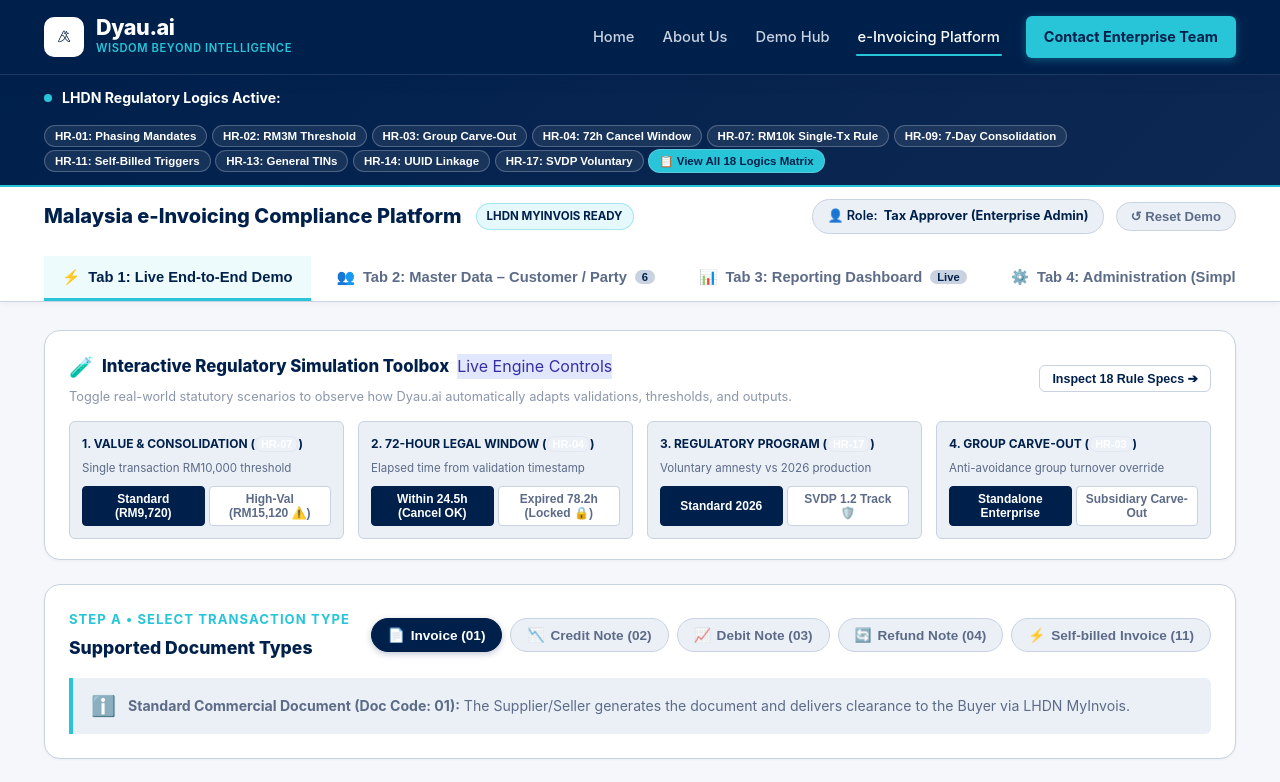
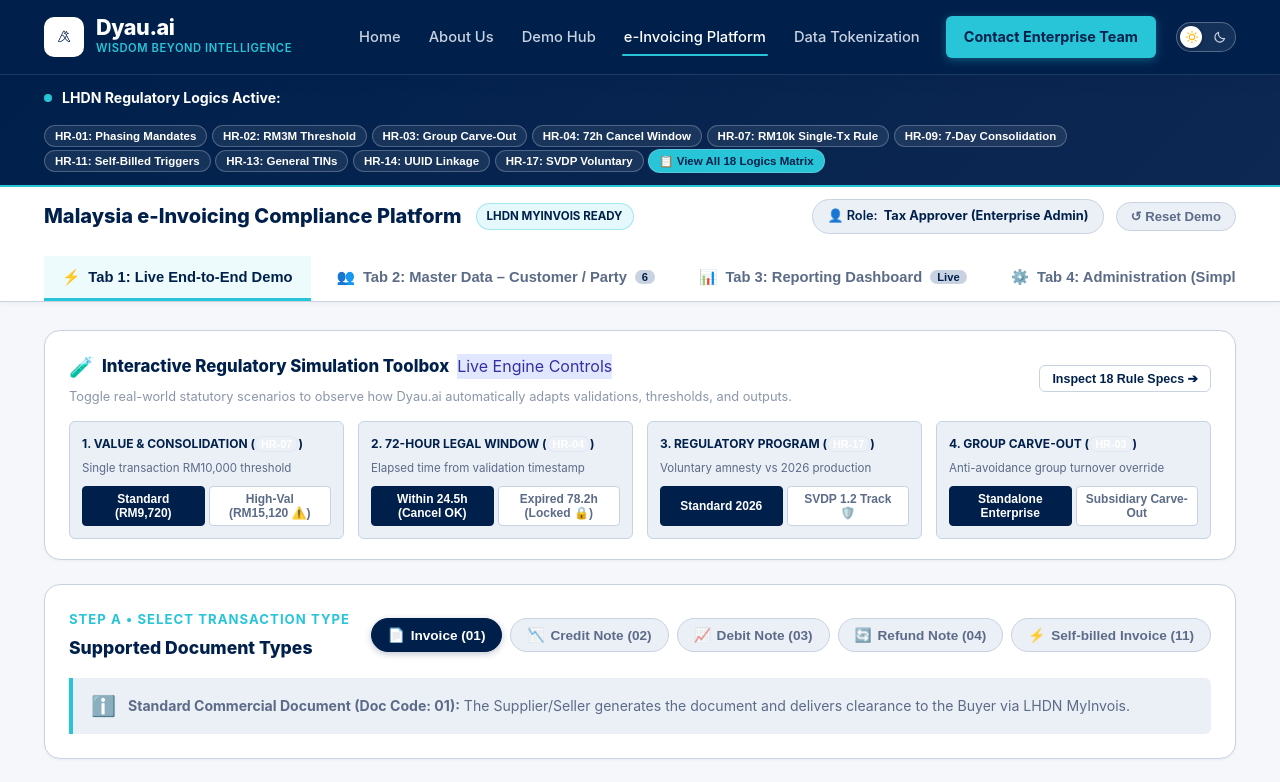
Before and after one commit to Dyau-ai/dyau-ai.github.io, a plain HTML site: page e-invoicing.html in a window 1280 px wide. Shown: the top 782 px of the page. Drawn offline with Linux system fonts and the light colour scheme.

Commit message:
Add Data Tokenization link to e-invoicing page

```diff
--- a/e-invoicing.html
+++ b/e-invoicing.html
@@ -5,6 +5,7 @@
   <meta name="viewport" content="width=device-width, initial-scale=1.0">
   <title>Malaysia e-Invoicing SaaS Platform | Dyau.ai Workspace</title>
   <meta name="description" content="Interactive enterprise demonstration of Dyau.ai's Malaysia e-Invoicing SaaS platform: Live End-to-End Demo, Master Data Maintenance, Compliance Reporting, and Administration.">
+  <script src="js/theme.js"></script>
   <link rel="stylesheet" href="css/styles.css">
   <link rel="icon" type="image/png" href="dyaulogo.png">
 </head>
@@ -30,6 +31,7 @@
         <li><a href="index.html#about" class="nav-link">About Us</a></li>
         <li><a href="index.html#demo-hub" class="nav-link">Demo Hub</a></li>
         <li><a href="e-invoicing.html" class="nav-link active">e-Invoicing Platform</a></li>
+        <li><a href="tokenization.html" class="nav-link">Data Tokenization</a></li>
         <li><a href="mailto:contact@dyau.ai?subject=Request%20Full%20Enterprise%20Trial" class="nav-cta">Contact Enterprise Team</a></li>
       </ul>
     </div>
@@ -1190,6 +1192,7 @@
             <li><a href="index.html">Company Homepage</a></li>
             <li><a href="index.html#demo-hub">Interactive Demo Hub</a></li>
             <li><a href="e-invoicing.html">e-Invoicing Live Demo</a></li>
+            <li><a href="tokenization.html">Data Tokenization Demo</a></li>
             <li><a href="index.html#locations">Office Locations</a></li>
           </ul>
         </div>
```
